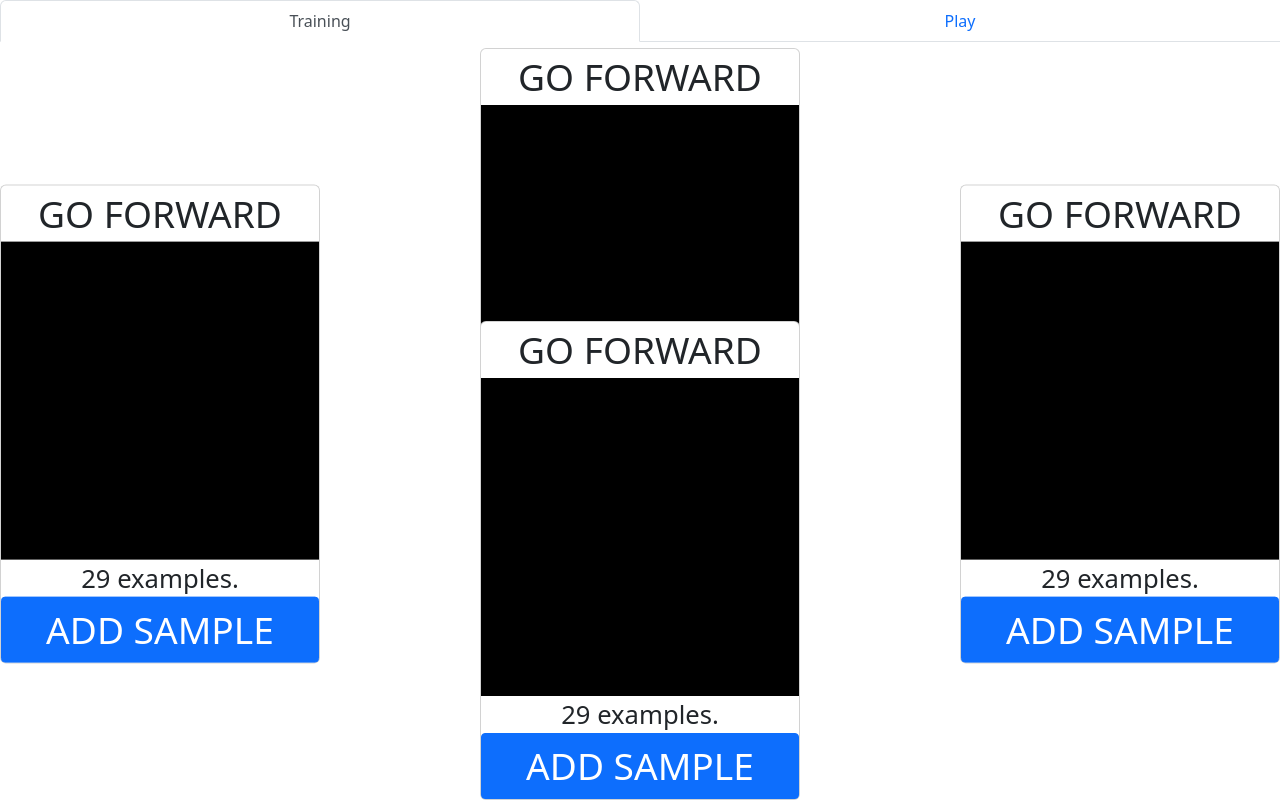
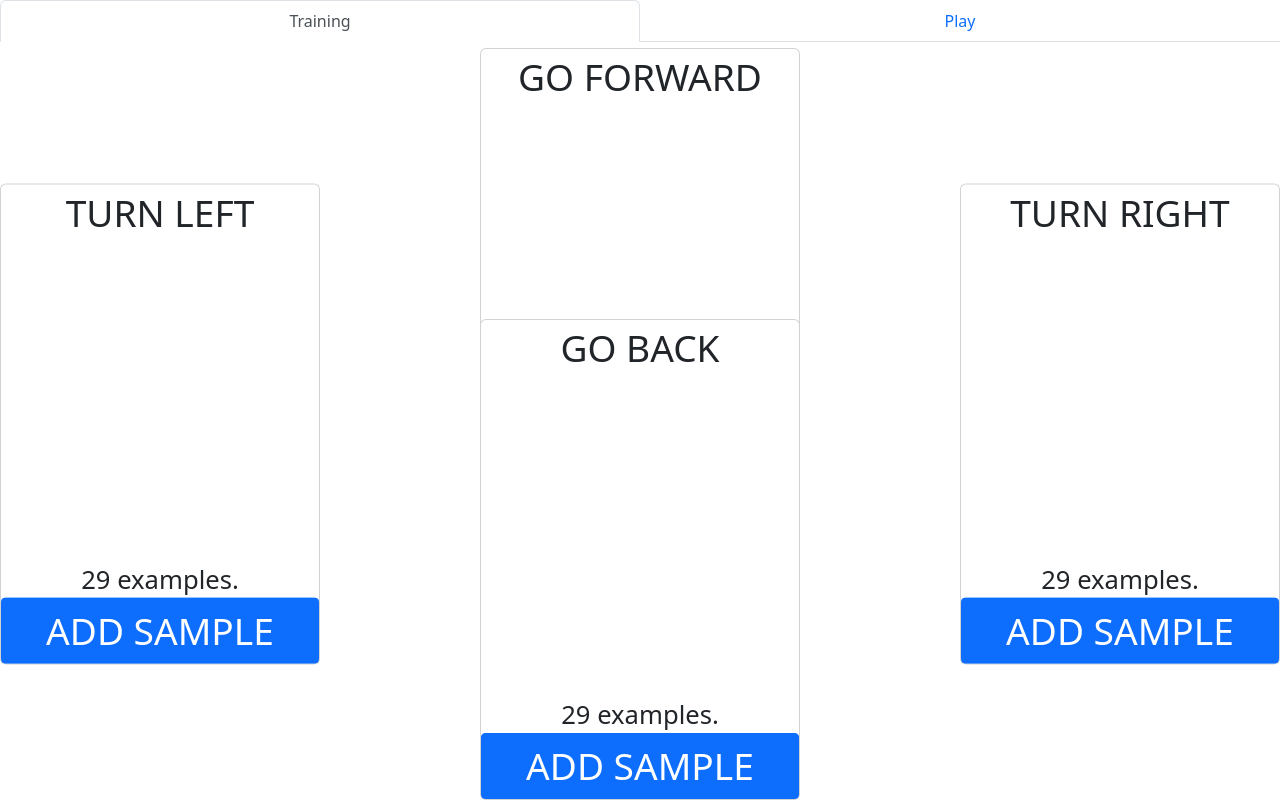
Before and after one commit to CurioDev/mobile-cam-controller, a React (Create React App) app: page / in a window 1280 px wide. Built offline with nearby package versions, Linux system fonts and the light colour scheme; no server answers.

Commit message:
Camera and take picture activated.

```diff
--- a/package.json
+++ b/package.json
@@ -14,7 +14,8 @@
     "web-vitals": "^2.1.4"
   },
   "scripts": {
-    "start": "HTTPS=true SSL_CRT_FILE=./.cert/cert.pem SSL_KEY_FILE=./.cert/key.pem react-scripts start",
+    "start-mac": "HTTPS=true SSL_CRT_FILE=./.cert/cert.pem SSL_KEY_FILE=./.cert/key.pem react-scripts start",
+    "start-windows": "set HTTPS=true&&set SSL_CRT_FILE=./.cert/cert.crt&&set SSL_KEY_FILE=./.cert/cert.key&&react-scripts start",
     "build": "react-scripts build",
     "test": "react-scripts test",
     "eject": "react-scripts eject"
--- a/src/components/Camera.jsx
+++ b/src/components/Camera.jsx
@@ -1,9 +1,7 @@
 import React, {useRef, useEffect, useState} from "react";
 import { Container } from "react-bootstrap";
 
-export default function Camera() {
-
-	const videoRef = useRef(null);
+export default function Camera(props) {
 
 	const getVideo = () => {
 		navigator.mediaDevices
@@ -11,7 +9,7 @@ export default function Camera() {
 				video: { width: 720, height: 720 }
 			})
 			.then(stream => {
-				let video = videoRef.current;
+				let video = props.videoRef.current;
 				video.srcObject = stream;
 				video.play();
 			})
@@ -22,11 +20,11 @@ export default function Camera() {
 
 	useEffect(() => {
 		getVideo();
-	}, [videoRef]);
+	}, [props.videoRef]);
 
 	return (
 		<Container>
-			<video ref={videoRef} className="position-absolute start-50 translate-middle" style={{width: '48%', top: '53%'}}></video>
+			<video ref={props.videoRef} className="position-absolute start-50 translate-middle" style={{width: '48%', top: '53%'}}></video>
 		</Container>
 	);
 }
--- a/src/components/Training.jsx
+++ b/src/components/Training.jsx
@@ -1,37 +1,70 @@
+import React, {useRef, useEffect, useState} from "react";
 import { Button, Card } from 'react-bootstrap';
 import blackImage from '../assets/black.gif';
 
 import Camera from './Camera';
 
 export default function Training() {
+
+	const videoRef = useRef(null);
+	const forwardPhotoRef = useRef(null);
+	const leftPhotoRef = useRef(null);
+	const rightPhotoRef = useRef(null);
+	const backPhotoRef = useRef(null);
+
+	const addSample = (position) => {
+		const width = 500;
+		const height = 500;
+
+		let photo;
+		if (position === 'forward') {
+			photo = forwardPhotoRef.current;
+		} else if (position === 'left') {
+			photo = leftPhotoRef.current;
+		} else if (position === 'right') {
+			photo = rightPhotoRef.current;
+		} else {
+			photo = backPhotoRef.current;
+		}
+
+		let video = videoRef.current;
+		photo.width = width;
+		photo.height = height;
+
+		let ctx = photo.getContext('2d');
+		ctx.drawImage(video, 0, 0, width, height);
+
+		// TODO: Store the images and increase the example number.
+	}
+
 	return (
 		<>
 			<Card className="position-absolute start-50 translate-middle-x" style={{width: '25%', top: '6%'}}>
 				<Card.Text style={{fontSize: '2.9vw', marginBottom: '0px'}}>GO FORWARD</Card.Text>
-				<Card.Img variant="medium" src={blackImage} />
+				<canvas ref={forwardPhotoRef} style={{width: '100%', height: '25vw'}}></canvas>
 				<Card.Text style={{marginTop: '0px', fontSize: '2vw'}}>29 examples.</Card.Text>
-				<Button className='stretched-link' variant="primary" size="sm" style={{fontSize: '2.9vw', marginTop: '-17px'}}>ADD SAMPLE</Button>
+				<Button onClick={() => addSample('forward')} className='stretched-link' variant="primary" size="sm" style={{fontSize: '2.9vw', marginTop: '-17px'}}>ADD SAMPLE</Button>
 			</Card>
 			<Card className="position-absolute start-0 translate-middle-y" style={{width: '25%', top: '53%'}}>
-				<Card.Text style={{fontSize: '2.9vw', marginBottom: '0px'}}>GO FORWARD</Card.Text>
-				<Card.Img variant="medium" src={blackImage} />
+				<Card.Text style={{fontSize: '2.9vw', marginBottom: '0px'}}>TURN LEFT</Card.Text>
+				<canvas ref={leftPhotoRef} style={{width: '100%', height: '25vw'}}></canvas>
 				<Card.Text style={{marginTop: '0px', fontSize: '2vw'}}>29 examples.</Card.Text>
-				<Button className='stretched-link' variant="primary" size="sm" style={{fontSize: '2.9vw', marginTop: '-17px'}}>ADD SAMPLE</Button>
+				<Button onClick={() => addSample('left')} className='stretched-link' variant="primary" size="sm" style={{fontSize: '2.9vw', marginTop: '-17px'}}>ADD SAMPLE</Button>
 			</Card>
 
-			<Camera />
+			<Camera videoRef={videoRef}/>
 
 			<Card className="position-absolute end-0 translate-middle-y" style={{width: '25%', top: '53%'}}>
-				<Card.Text style={{fontSize: '2.9vw', marginBottom: '0px'}}>GO FORWARD</Card.Text>
-				<Card.Img variant="medium" src={blackImage} />
+				<Card.Text style={{fontSize: '2.9vw', marginBottom: '0px'}}>TURN RIGHT</Card.Text>
+				<canvas ref={rightPhotoRef} style={{width: '100%', height: '25vw'}}></canvas>
 				<Card.Text style={{marginTop: '0px', fontSize: '2vw'}}>29 examples.</Card.Text>
-				<Button className='stretched-link' variant="primary" size="sm" style={{fontSize: '2.9vw', marginTop: '-17px'}}>ADD SAMPLE</Button>
+				<Button onClick={() => addSample('right')} className='stretched-link' variant="primary" size="sm" style={{fontSize: '2.9vw', marginTop: '-17px'}}>ADD SAMPLE</Button>
 			</Card>
 			<Card className="position-absolute bottom-0 start-50 translate-middle-x" style={{width: '25%'}}>
-				<Card.Text style={{fontSize: '2.9vw', marginBottom: '0px'}}>GO FORWARD</Card.Text>
-				<Card.Img variant="medium" src={blackImage} />
+				<Card.Text style={{fontSize: '2.9vw', marginBottom: '0px'}}>GO BACK</Card.Text>
+				<canvas ref={backPhotoRef} style={{width: '100%', height: '25vw'}}></canvas>
 				<Card.Text style={{marginTop: '0px', fontSize: '2vw'}}>29 examples.</Card.Text>
-				<Button className='stretched-link' variant="primary" size="sm" style={{fontSize: '2.9vw', marginTop: '-17px'}}>ADD SAMPLE</Button>
+				<Button onClick={() => addSample('back')} className='stretched-link' variant="primary" size="sm" style={{fontSize: '2.9vw', marginTop: '-17px'}}>ADD SAMPLE</Button>
 			</Card>
 		</>
 	);
```
